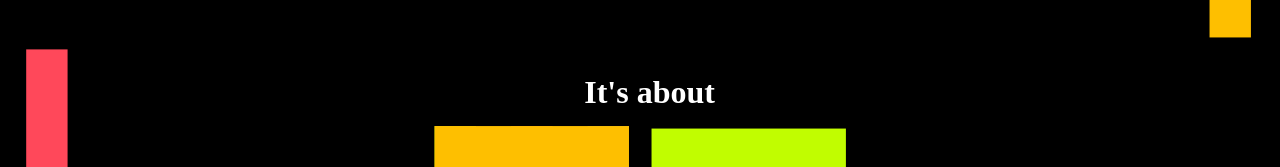
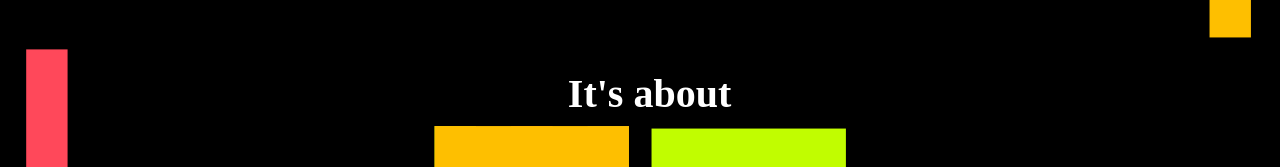
Before and after one commit to spd-master-web/milton-glaser-hommage-Jesande, a plain HTML site: page index.html in a window 1280 px wide. Shown: the part 177-344 px from the top of the page. Drawn offline with nearby package versions, Linux system fonts and the light colour scheme.

Commit message:
bigger h1

```diff
--- a/index.html
+++ b/index.html
@@ -16,13 +16,11 @@
       width:300px;
       color: white;
       position: absolute;
-      top:230px;
+      top:220px;
       left:38%;
+      font-size: 40px;
     }
 
-    /* #about {
-      color: black;
-    } */
     .st0{fill:#80FD84;}
     .st1{fill:#FF485A;}
     .st2{fill:#C1FD00;}
```
